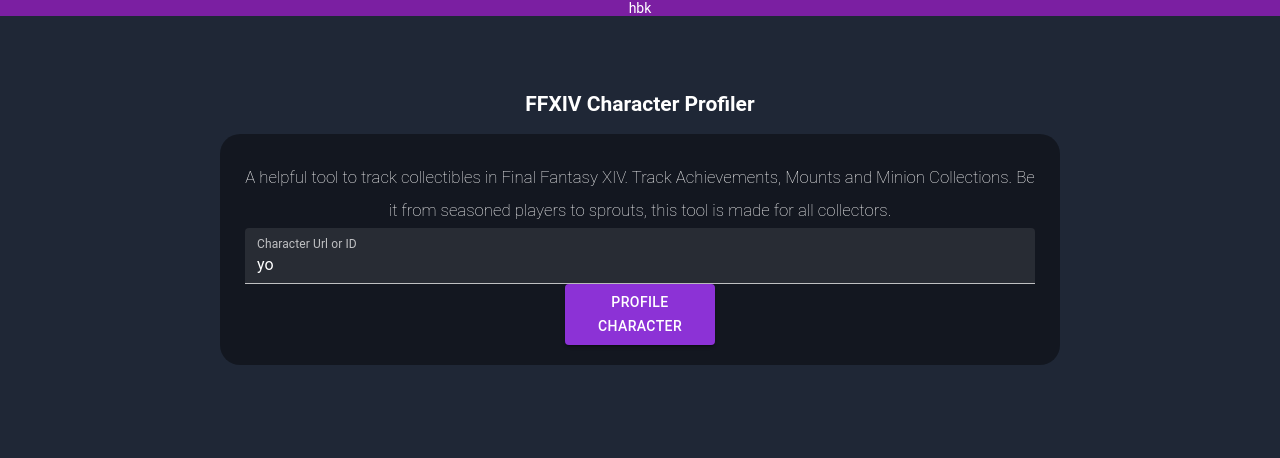
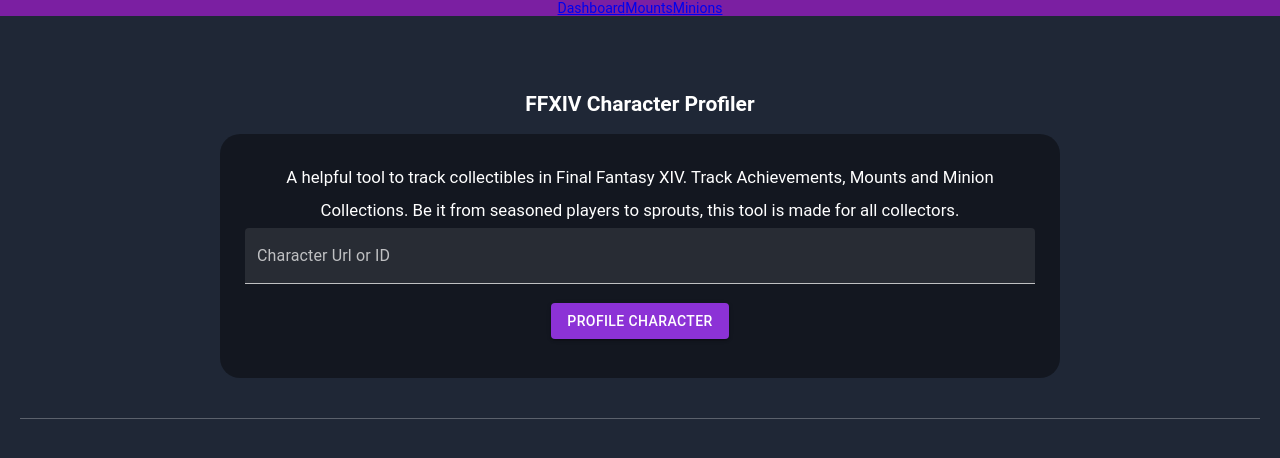
Before and after one commit to AkeemWilliams/Angular-to-react, a React (Create React App) app: page / in a window 1280 px wide. Shown: the top 458 px of the page. Built offline with nearby package versions, Linux system fonts and the light colour scheme.

Commit message:
context implementation routing

```diff
--- a/package.json
+++ b/package.json
@@ -13,8 +13,10 @@
     "@types/node": "^16.11.22",
     "@types/react": "^17.0.39",
     "@types/react-dom": "^17.0.11",
+    "axios": "^0.26.0",
     "react": "^17.0.2",
     "react-dom": "^17.0.2",
+    "react-router-dom": "^6.2.1",
     "react-scripts": "5.0.0",
     "sass": "^1.49.7",
     "typescript": "^4.5.5",
--- a/src/App.tsx
+++ b/src/App.tsx
@@ -1,36 +1,37 @@
-import React from 'react';
+import React, { useState } from 'react';
 import logo from './logo.svg';
 import './App.scss';
+import { Routes, Route, Link } from "react-router-dom";
 
-import CharacterSearch from './characterSearch'
+import CharacterSearch from './character-search/characterSearch'
 import { ThemeProvider } from '@mui/material/styles';
 import { myTheme } from './theme'
-
+import { useContext } from 'react';
+import { CharacterContext } from './CharacterContext';
+import  Dashboard from './Pages/Dashboard';
+import  Minions  from "./Pages/Minions";
+import  Mounts  from "./Pages/Mounts";
 
 
 function App() {
+  const [post, setPost] = useState(null);
+  const value = {post, setPost};
+
+  const character = useContext(CharacterContext)
+
   return (
     <ThemeProvider theme={myTheme}>
+      <CharacterContext.Provider value={value}>
     <div className="App">
-      {/* <header className="App-header">
-        <img src={logo} className="App-logo" alt="logo" />
-        <p>
-          Edit <code>src/App.tsx</code> and save to reload.
-        </p>
-        <a
-          className="App-link"
-          href="https://reactjs.org"
-          target="_blank"
-          rel="noopener noreferrer"
-        >
-          Learn React sdcf
+    <Routes>
+        <Route path="/" element={<Dashboard />} />
+        <Route path="mounts" element={<Mounts />} />
+        <Route path="minions" element={<Minions />} />
 
-        </a>
-      </header> */}
-      <nav>hbk</nav>
-      <CharacterSearch />
+   </Routes>
+    </div>
+     </CharacterContext.Provider>
 
-    </div>
     </ThemeProvider>
   );
 }
--- /dev/null
+++ b/src/CharacterContext.tsx
@@ -0,0 +1,37 @@
+import { ReactNode, createContext,useContext, useReducer } from 'react';
+
+
+type Action = {type: 'search'} //add more for reducer later
+type Dispatch = (action: Action) => void
+type State = {}
+type CharacterContextProp = {children : ReactNode};
+
+export const CharacterContext = createContext({})
+
+// function profilerReducer(state: State, action: Action){
+
+// switch(action.type){
+//     case 'search':{
+//         return{...state}
+//     }
+//     default:{
+//         throw new Error(`Unhandled action type: ${action.type}`)
+//     }
+// }
+// }
+
+// export function CharacterProvider({children}:CharacterContextProp){
+//     const [state, dispatch] = useReducer(profilerReducer, {})
+//     const value = {state, dispatch};
+
+//     return<CharacterContext.Provider value={value}>{children}</CharacterContext.Provider>
+
+// }
+
+// export function useProfiler() {
+//     const context = useContext(CharacterContext)
+//     if (context === undefined) {
+//       throw new Error('useProfiler must be used within a CharacterProvider')
+//     }
+//     return context
+//   }
--- /dev/null
+++ b/src/Components/CharacterPanel.tsx
@@ -0,0 +1,52 @@
+
+
+export function CharacterPanel({userData}:any){
+    if(userData){
+    console.log(userData, 'userdata');
+    }
+    return(
+
+    <section className="char-section">
+        {userData ? (
+               <div className="character-sheet">
+               <section className="char-name">
+                   <div>{userData.name}</div>
+                   <div>Server: {userData.server}</div>
+               </section>
+               <section className="character-proper">
+                   <div className="char-portrait">
+                       <img src={userData.portrait} alt="Character Portrait" />
+                   </div>
+               </section>
+               <section className="user-progression">
+                   <h2>Collections</h2>
+                   <div className="achievements-proper">
+                       <h3>Achievements - userData.achievementCompletion %</h3>
+                       {/* <app-user-progress-bar [value]="userData.achievementCompletion" [bufferValue]="200">
+                       </app-user-progress-bar> */}
+                       <span>{userData.achievements.count} of {userData.achievements.total} Collected </span>
+                   </div>
+                   <div className="mounts-proper">
+                       <h3>Mounts - userData.mountCompletion %</h3>
+                       {/* <app-user-progress-bar [value]="userData.mountCompletion" [bufferValue]="200">
+                       </app-user-progress-bar> */}
+                       <span>{userData.mounts.count} of {userData.mounts.total} Collected </span>
+                   </div>
+                   <div className="minions-proper">
+                       <h3>Minions - userData.minionCompletion %</h3>
+                       {/* <app-user-progress-bar [value]="userData.minionCompletion" [bufferValue]="200">
+                       </app-user-progress-bar> */}
+                       <span>{userData.minions.count} of {userData.minions.total} Collected </span>
+                   </div>
+               </section>
+
+           </div>
+        ) : (
+        <div></div>
+        )}
+
+    </section>
+
+
+    );
+    }
--- /dev/null
+++ b/src/Pages/Dashboard.tsx
@@ -0,0 +1,18 @@
+import CharacterSearch from '../character-search/characterSearch'
+import {Link } from "react-router-dom";
+
+
+export default function Dashboard() {
+    return (
+      <>
+        <nav>
+        <Link to="/">Dashboard</Link>
+        <Link to="/mounts">Mounts</Link>
+        <Link to="/minions">Minions</Link>
+
+        </nav>
+        <CharacterSearch />
+
+      </>
+    );
+  }
--- /dev/null
+++ b/src/Pages/Minions.tsx
@@ -0,0 +1,17 @@
+import CharacterSearch from '../character-search/characterSearch'
+import {Link } from "react-router-dom";
+
+
+export default function Minions() {
+    return (
+      <>
+        <nav>
+        <Link to="/">Dashboard</Link>
+        <Link to="/mounts">Mounts</Link>
+        <Link to="/minions">Minions</Link>
+        </nav>
+        <p>This is Minions asdfasdfasdf</p>
+
+      </>
+    );
+  }
--- /dev/null
+++ b/src/Pages/Mounts.tsx
@@ -0,0 +1,16 @@
+import CharacterSearch from '../character-search/characterSearch'
+import {Link } from "react-router-dom";
+
+
+export default function Mounts() {
+    return (
+      <>
+        <nav>
+        <Link to="/">Dashboard</Link>
+        <Link to="/mounts">Mounts</Link>
+        <Link to="/minions">Minions</Link>
+        </nav>
+  <p>This is Mounts</p>
+      </>
+    );
+  }
--- a/src/char-search.scss
+++ b/src/character-search/char-search.scss
@@ -28,7 +28,6 @@
     p {
         line-height: 2;
         font-size: 1.2em;
-        font-weight: 100;
         margin-bottom: 0;
         &.err-msg{
             margin: -16px 0 10px ;
@@ -57,8 +56,8 @@
 
         }
         button {
-            width: 150px;
-            margin: 0 auto;
+            // width: 150px;
+            margin: 1.34375em auto;
         }
     }
 }
--- /dev/null
+++ b/src/character-search/characterSearch.tsx
@@ -0,0 +1,54 @@
+import React, { useState } from 'react';
+import axios from "axios";
+import { useContext } from 'react';
+import { CharacterContext } from '../CharacterContext';
+import  {CharacterPanel}  from '../Components/CharacterPanel'
+
+import Button from '@mui/material/Button';
+import TextField from '@mui/material/TextField';
+import './char-search.scss';
+
+const baseURL = "https://jsonplaceholder.typicode.com/posts/1";
+const uerl = 'https://ffxivcollect.com/api/characters/37684988';
+
+export default function CharacterSearch() {
+
+const [searchF, setText] = useState('');
+// const [post, setPost] = useState(null);
+const {post, setPost}:any = useContext(CharacterContext)
+
+function handleSearch(e:any){
+    console.log(e.target.value);
+    setText(e.target.value);
+}
+
+console.log(post);
+
+function handleChange(){
+    if(searchF){
+        axios.get(uerl).then((response) => {
+           // setPost(response.data);
+           setPost(response.data)
+        });
+    }
+}
+
+return(
+<>
+    <section className='dashboard-search-area'>
+        <h1>FFXIV Character Profiler</h1>
+        <div className="search-inp">
+            <p>A helpful tool to track collectibles in Final Fantasy XIV. Track Achievements, Mounts and Minion
+                Collections. Be it from seasoned players to sprouts, this tool is made for all collectors. </p>
+
+            <TextField id="filled-basic" label="Character Url or ID" variant="filled" value={searchF}
+                onChange={handleSearch} />
+
+            <Button variant="contained" onClick={handleChange}>Profile Character</Button>
+            <div></div>
+        </div>
+    </section>
+    <CharacterPanel userData={post} />
+</>
+)
+}
--- a/src/characterSearch.tsx
+++ /dev/null
@@ -1,51 +0,0 @@
-import React, { useState } from 'react'
-
-import Button from '@mui/material/Button';
-import TextField from '@mui/material/TextField';
-import './char-search.scss';
-
-export default function CharacterSearch() {
-
-    const [searchF, setText] = useState('yo');
-    const [index, setIndex] = useState(0);
-
-    function handleSearch(e:any){
-        console.log(e.target.value);
-        setText(e.target.value);
-    }
-
-    function handleChange(){
-        if(searchF){
-            alert(searchF);
-            setText("");
-        }
-    }
-
-
-return(
-<>
-    <section className='dashboard-search-area'>
-        <h1>FFXIV Character Profiler</h1>
-        <div className="search-inp">
-            <p>A helpful tool to track collectibles in Final Fantasy XIV. Track Achievements, Mounts and Minion
-                Collections. Be it from seasoned players to sprouts, this tool is made for all collectors. </p>
-
-                <TextField
-                id="filled-basic"
-                label="Character Url or ID"
-                variant="filled"
-                value={searchF}
-                onChange={handleSearch}
-                />
-
-                 <Button variant="contained" onClick={handleChange}>Profile Character</Button>
-
-            <div>
-            </div>
-
-
-        </div>
-    </section>
-</>
-)
-}
--- a/src/index.tsx
+++ b/src/index.tsx
@@ -3,10 +3,13 @@
 import './index.scss';
 import App from './App';
 import reportWebVitals from './reportWebVitals';
+import { BrowserRouter } from "react-router-dom";
 
 ReactDOM.render(
   <React.StrictMode>
+    <BrowserRouter>
     <App />
+    </BrowserRouter>
   </React.StrictMode>,
   document.getElementById('root')
 );
```
Also changed, not shown: 1 other file (tests, documents, lock files or other folders).
